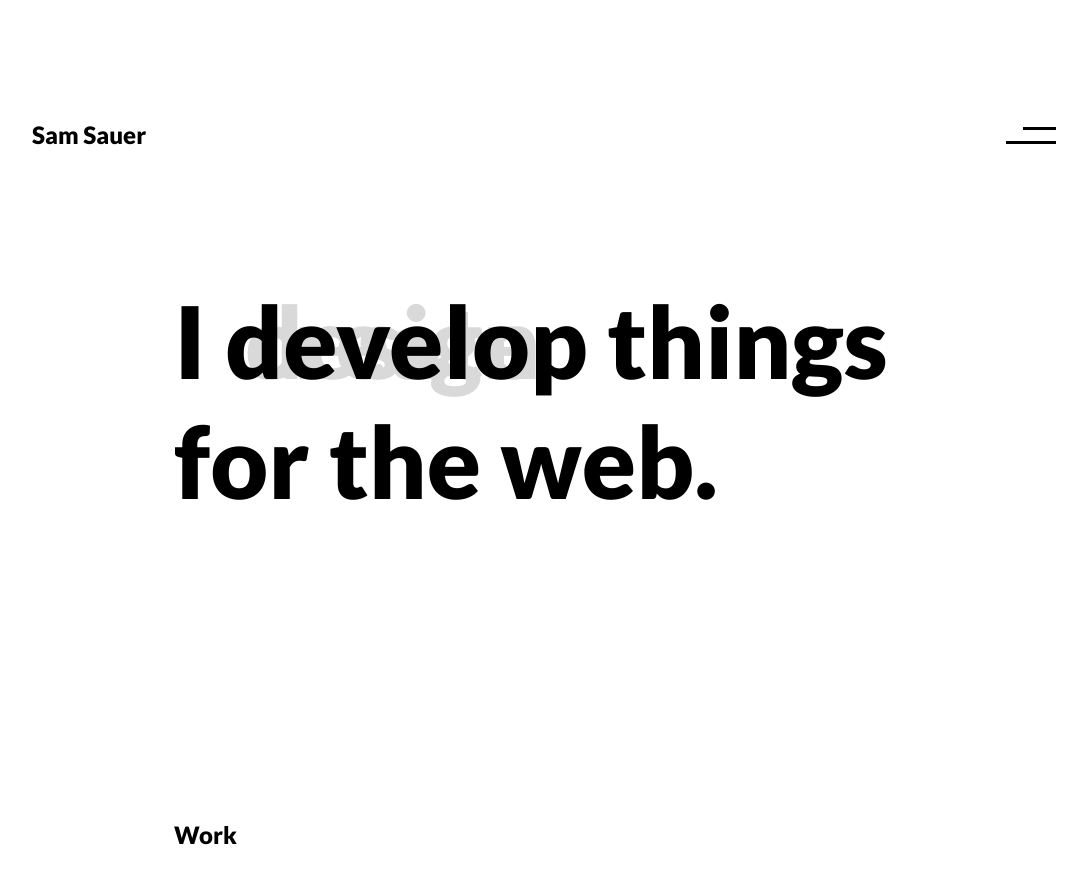
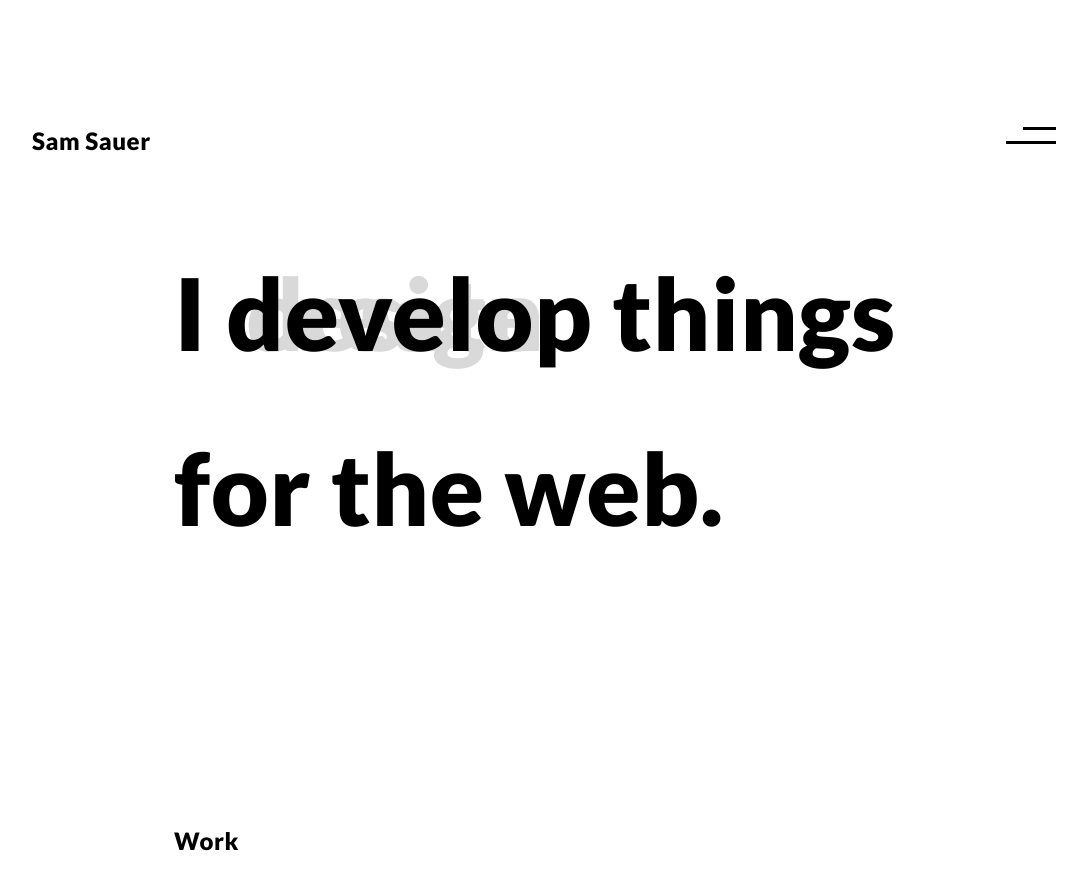
Before and after one commit to samsour/samsour-2020, a Svelte app: page / in a window 1280 px wide. Shown: the top 890 px of the page, without its empty margins (96-1183 px from the left). Built offline with nearby package versions, Linux system fonts and the light colour scheme.

Commit message:
Add global font styles

```diff
--- a/public/global.css
+++ b/public/global.css
@@ -12,6 +12,8 @@ body {
 	padding: 0;
 	box-sizing: border-box;
 	font-family: 'Lato', -apple-system, BlinkMacSystemFont, "Segoe UI", Roboto, Oxygen-Sans, Ubuntu, Cantarell, "Helvetica Neue", sans-serif;
+	line-height: 1.75;
+	letter-spacing: 0.5px;
 }
 
 a {
```
